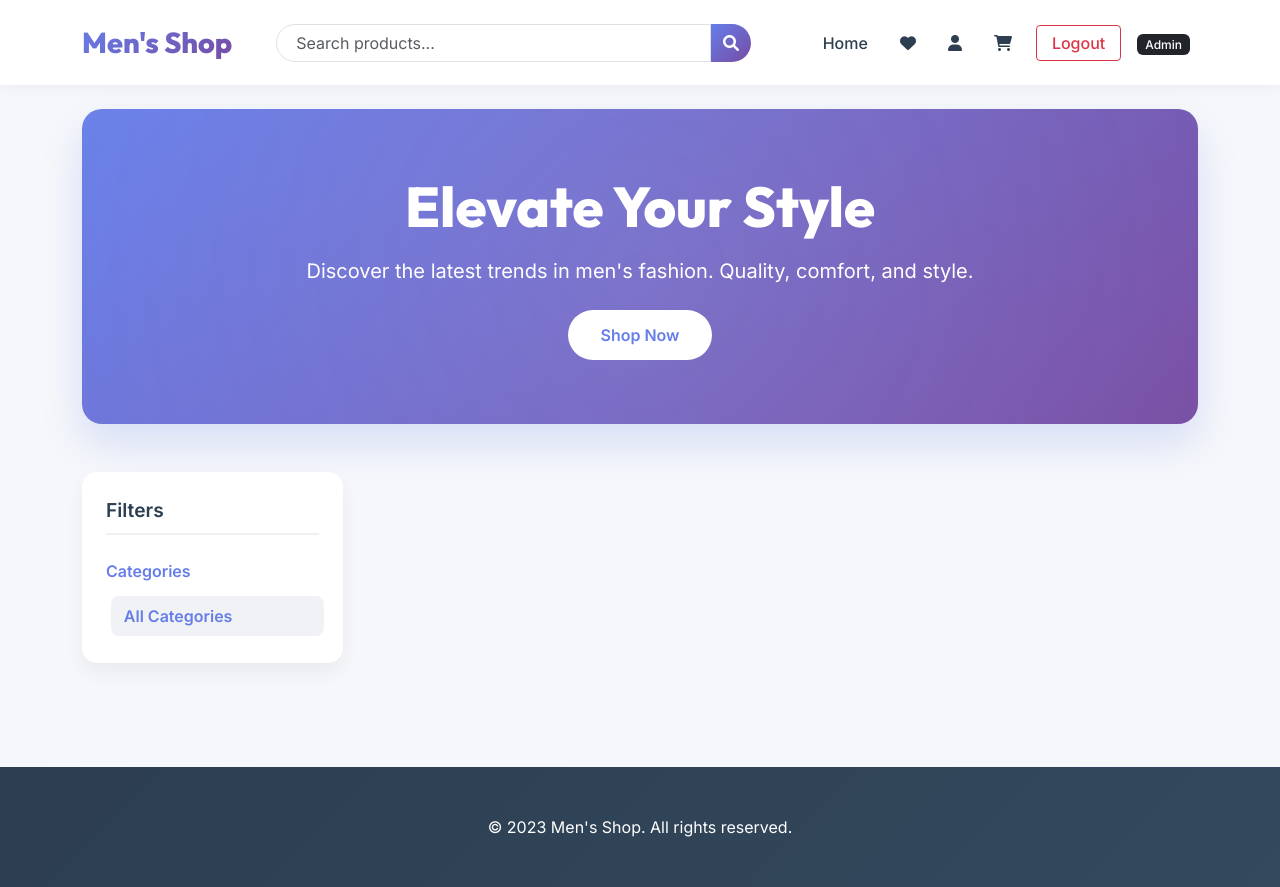
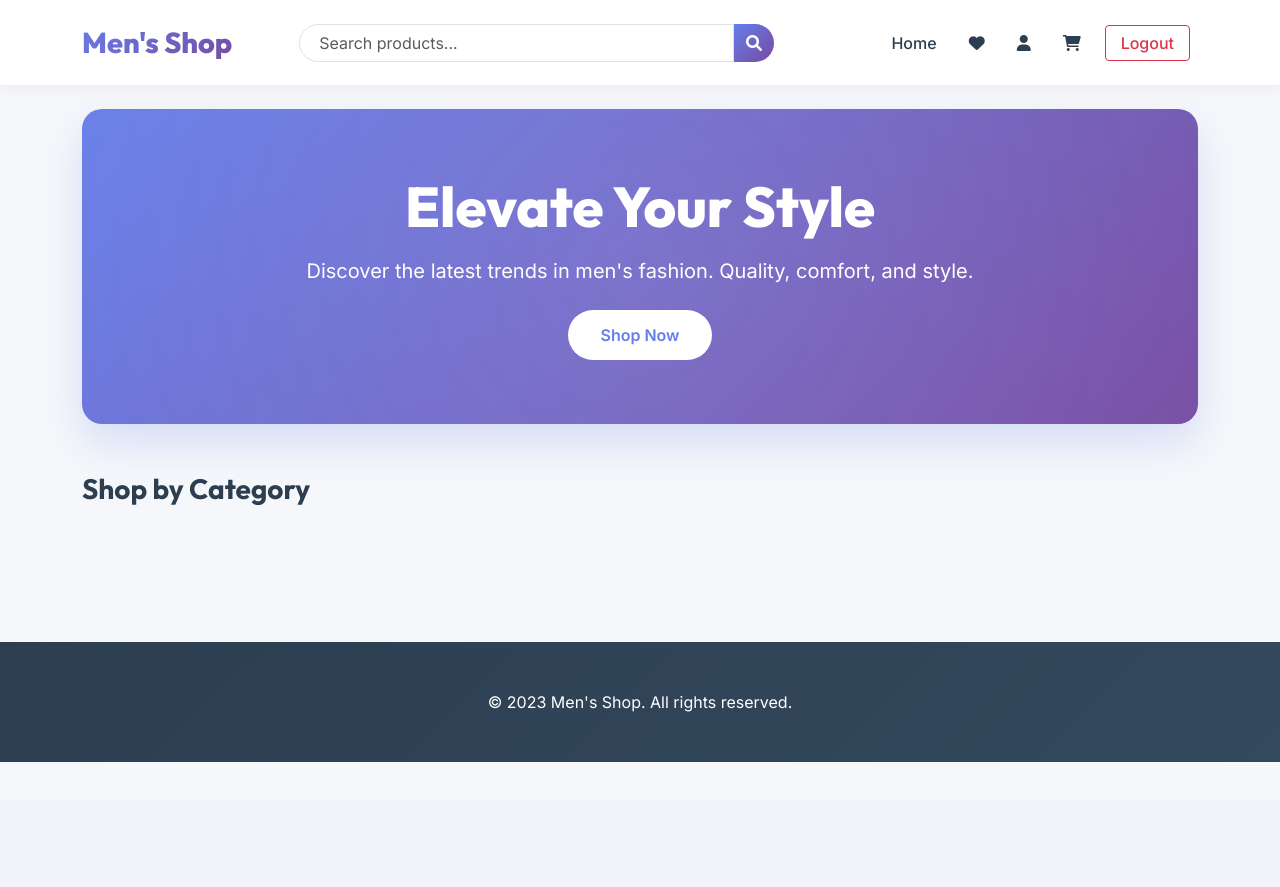
Before and after one commit to KITTuEN/Ecommerce, a Flask app: page / in a window 1280 px wide. After the commit the page ends 762 px from the top, so only its background shows below. Run offline with Flask 3, Linux system fonts and the light colour scheme; the visitor is signed in with stand-in values (Sample User, id 1); data that the repository does not hold is empty; parts of the project's set-up code (start-up, migrations or seed data) failed here and were passed over; some libraries are stand-ins or nearby versions.

Commit message:
Refine homepage layout, fix template errors, and update category logic

```diff
--- a/app.py
+++ b/app.py
@@ -160,7 +160,34 @@ def index():
     if category_filter:
         sidebar_query['category'] = category_filter
 
-    categories = db.products.distinct('category') # Categories should always be all visible
+    # Get all distinct values for sidebar filters, respecting the current category
+    sidebar_query = {}
+    if category_filter:
+        sidebar_query['category'] = category_filter
+
+    # Fetch distinct categories from products to ensure we only show active categories
+    distinct_categories = db.products.distinct('category')
+
+    # Fetch category metadata (images) from categories collection
+    categories_metadata = list(db.categories.find({'name': {'$in': distinct_categories}}))
+
+    # Construct categories list with images
+    categories = []
+    for cat_name in distinct_categories:
+        if cat_name == 'Clothing':
+            continue
+        cat_data = next((c for c in categories_metadata if c['name'] == cat_name), None)
+        image_url = cat_data.get('image_url') if cat_data else None
+
+        # Fallback placeholder if no image
+        if not image_url:
+            image_url = 'https://via.placeholder.com/300x200?text=' + cat_name.title()
+
+        categories.append({
+            'name': cat_name,
+            'image_url': image_url
+        })
+
     brands = db.products.distinct('brand', sidebar_query)
     colors = db.products.distinct('color', sidebar_query)
     fabrics = db.products.distinct('fabric', sidebar_query)
--- a/templates/index.html
+++ b/templates/index.html
@@ -203,6 +203,16 @@
             color: var(--text-dark);
         }
 
+        /* Category Cards */
+        .hover-card {
+            transition: transform 0.3s ease, box-shadow 0.3s ease;
+        }
+
+        .hover-card:hover {
+            transform: translateY(-5px);
+            box-shadow: 0 10px 20px rgba(0, 0, 0, 0.1) !important;
+        }
+
         /* Sidebar Filters */
         .filter-card {
             background: white;
@@ -324,10 +334,6 @@
                     <li class="nav-item"><a class="nav-link" href="{{ url_for('cart') }}"><i
                                 class="fas fa-shopping-cart"></i></a></li>
                     {% endif %}
-                    {% if session.get('role') == 'admin' %}
-                    <li class="nav-item"><a class="nav-link badge bg-dark text-white ms-2"
-                            href="{{ url_for('admin_dashboard') }}">Admin</a></li>
-                    {% endif %}
                 </ul>
             </div>
         </div>
@@ -355,25 +361,40 @@
             </div>
         </div>
 
+        <!-- Shop by Category Section -->
+        {% if not selected_category %}
+        <div class="mb-5">
+            <h3 class="mb-4 fw-bold">Shop by Category</h3>
+            <div class="row row-cols-2 row-cols-md-3 row-cols-lg-6 g-3">
+                {% for category in categories %}
+                <div class="col">
+                    <a href="{{ url_for('index', category=category.name) }}" class="text-decoration-none text-dark">
+                        <div class="card h-100 border-0 shadow-sm text-center hover-card">
+                            <div class="ratio ratio-1x1 rounded-circle overflow-hidden mx-auto mt-3"
+                                style="width: 100px;">
+                                <img src="{{ category.image_url }}" class="object-fit-cover" alt="{{ category.name }}">
+                            </div>
+                            <div class="card-body p-2">
+                                <h6 class="card-title fw-semibold mb-0">{{ category.name|title }}</h6>
+                            </div>
+                        </div>
+                    </a>
+                </div>
+                {% endfor %}
+            </div>
+        </div>
+        {% endif %}
+
         <div class="row" id="shop-section">
+            {% if selected_category %}
             <!-- Sidebar Filters -->
             <div class="col-lg-3 mb-4">
                 <div class="filter-card sticky-top" style="top: 100px; z-index: 1;">
+                    <a href="{{ url_for('index') }}" class="btn btn-outline-secondary w-100 mb-3 rounded-pill">
+                        <i class="fas fa-arrow-left me-2"></i> Back to Home
+                    </a>
                     <div class="filter-title">Filters</div>
 
-                    <div class="filter-group-title">Categories</div>
-                    <ul class="filter-list">
-                        <li><a href="{{ url_for('index') }}"
-                                class="filter-link {{ 'active' if not selected_category else '' }}">All Categories</a>
-                        </li>
-                        {% for category in categories %}
-                        <li><a href="{{ url_for('index', category=category) }}"
-                                class="filter-link {{ 'active' if selected_category == category else '' }}">{{
-                                category|title }}</a></li>
-                        {% endfor %}
-                    </ul>
-
-                    {% if selected_category %}
                     <!-- Brand Filter -->
                     <div class="filter-group-title">Brand</div>
                     <ul class="filter-list">
@@ -420,12 +441,12 @@
                                 class="filter-link {{ 'active' if selected_size == size else '' }}">{{ size }}</a></li>
                         {% endfor %}
                     </ul>
-                    {% endif %}
                 </div>
             </div>
+            {% endif %}
 
             <!-- Product Grid -->
-            <div class="col-lg-9">
+            <div class="{{ 'col-lg-9' if selected_category else 'col-lg-12' }}">
                 <div class="row row-cols-1 row-cols-md-2 row-cols-lg-3 g-4">
                     {% for product in products %}
                     <div class="col">
```
